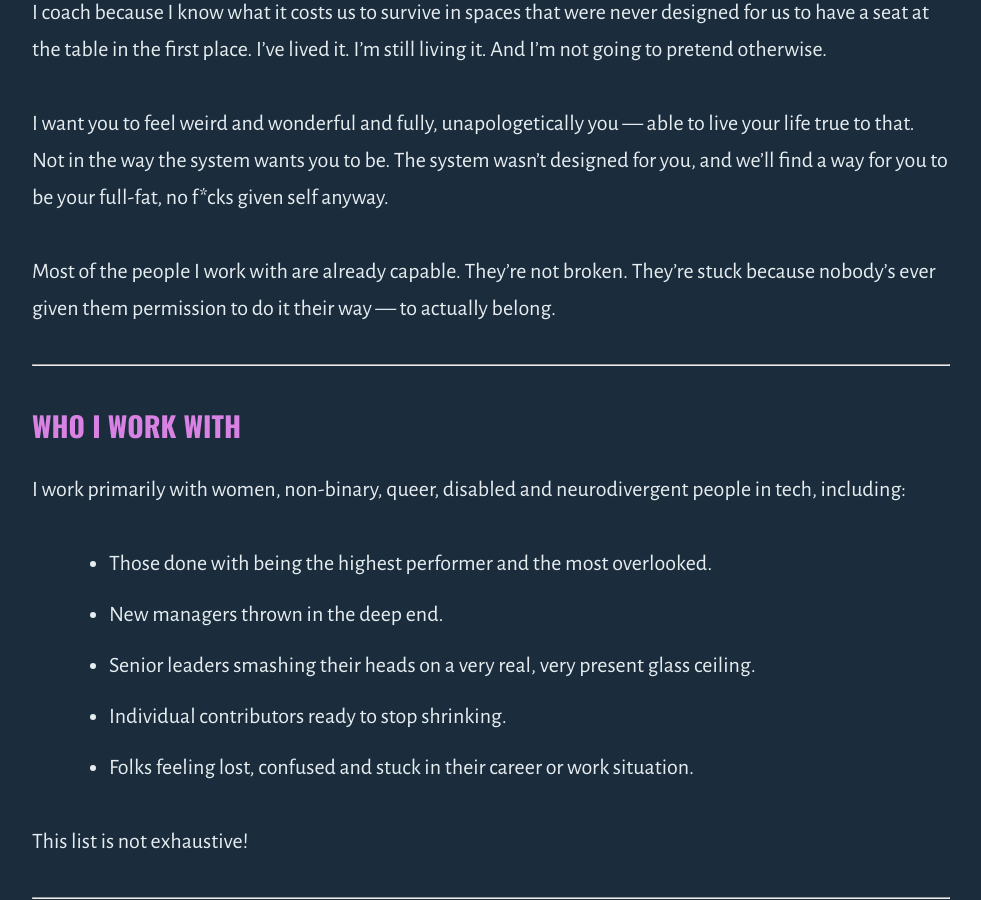
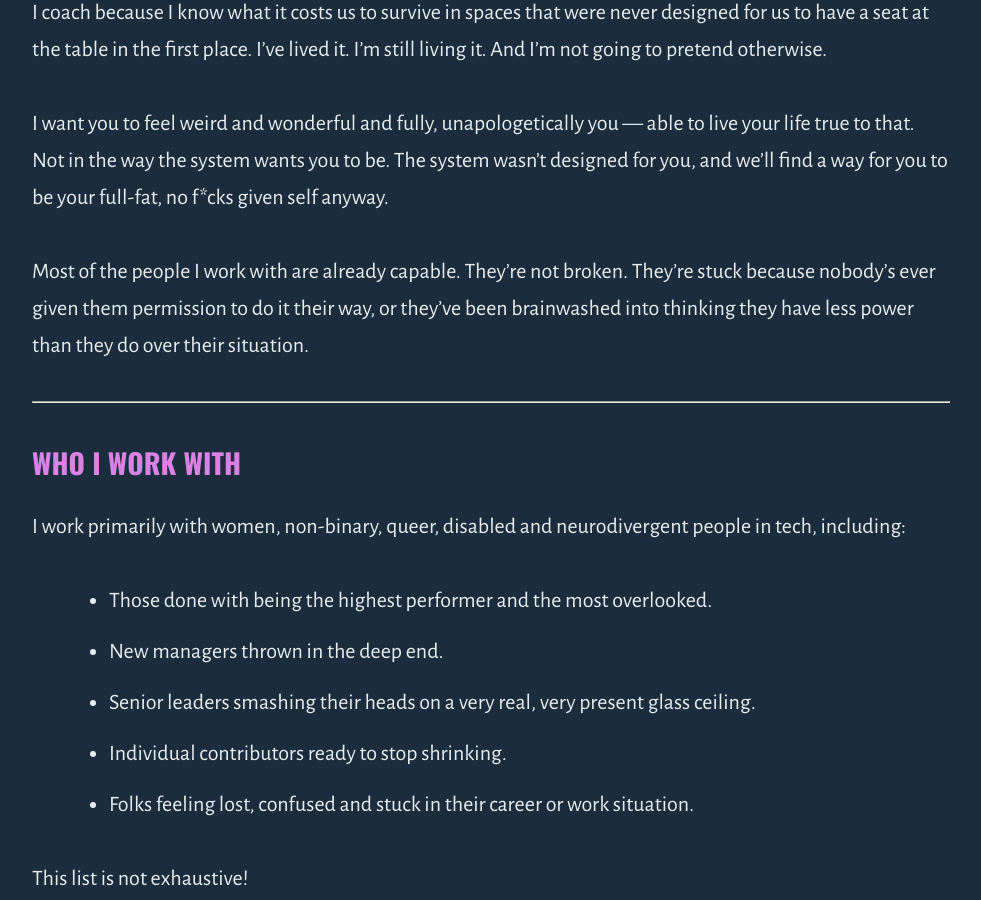
Before and after one commit to outragedpinkracoon/outragedpinkracoon.github.io, a Jekyll site: the page built from coaching.md, in a window 1280 px wide and 900 px high, scrolled down 573 px. Shown: the whole window, without its empty margins (149-1130 px from the left). Built offline with Jekyll 4.4.1, drawn with Linux system fonts in a browser that asks for light colours; comment, search, counter and statistics services are not loaded.

Commit message:
adds brainwashing

```diff
--- a/coaching.md
+++ b/coaching.md
@@ -13,7 +13,7 @@ I coach because I know what it costs us to survive in spaces that were never des
 
 I want you to feel weird and wonderful and fully, unapologetically you — able to live your life true to that. Not in the way the system wants you to be. The system wasn't designed for you, and we'll find a way for you to be your full-fat, no f*cks given self anyway.
 
-Most of the people I work with are already capable. They're not broken. They're stuck because nobody's ever given them permission to do it their way — to actually belong.
+Most of the people I work with are already capable. They're not broken. They're stuck because nobody's ever given them permission to do it their way, or they've been brainwashed into thinking they have less power than they do over their situation.
 
 ---
 
```
